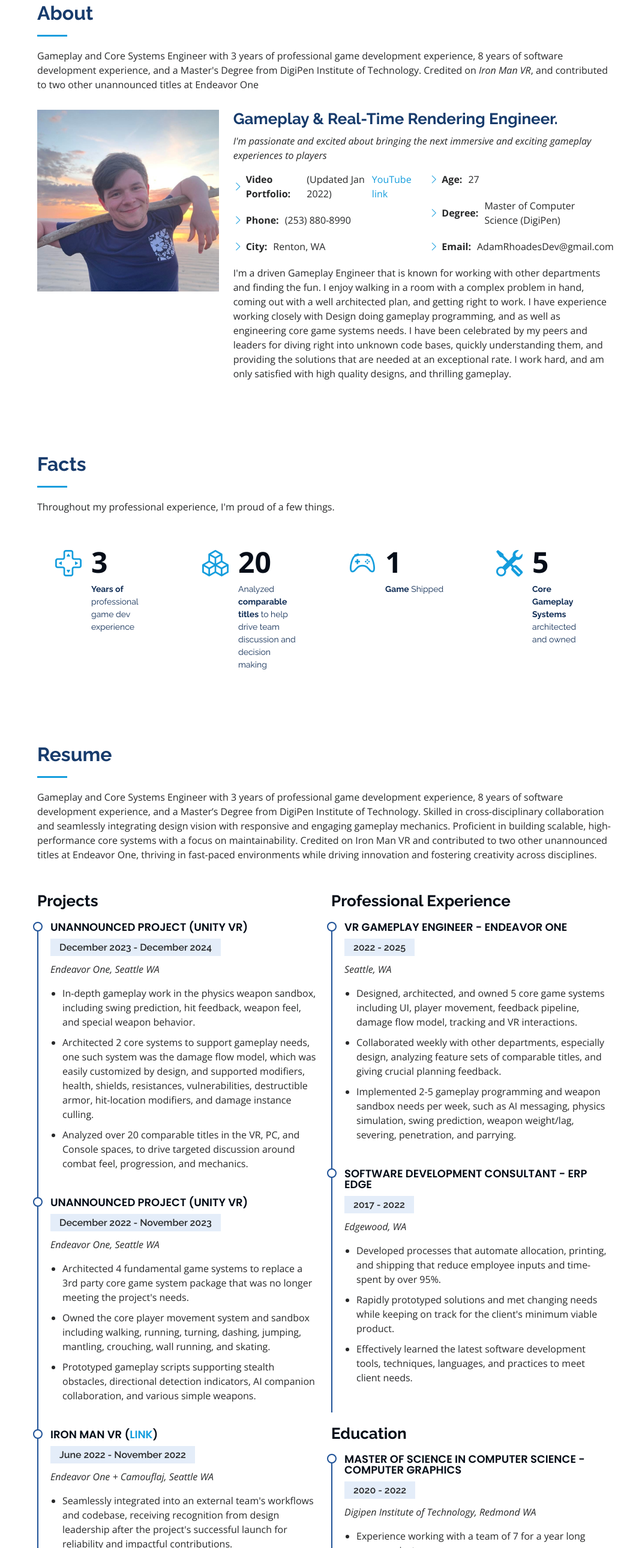
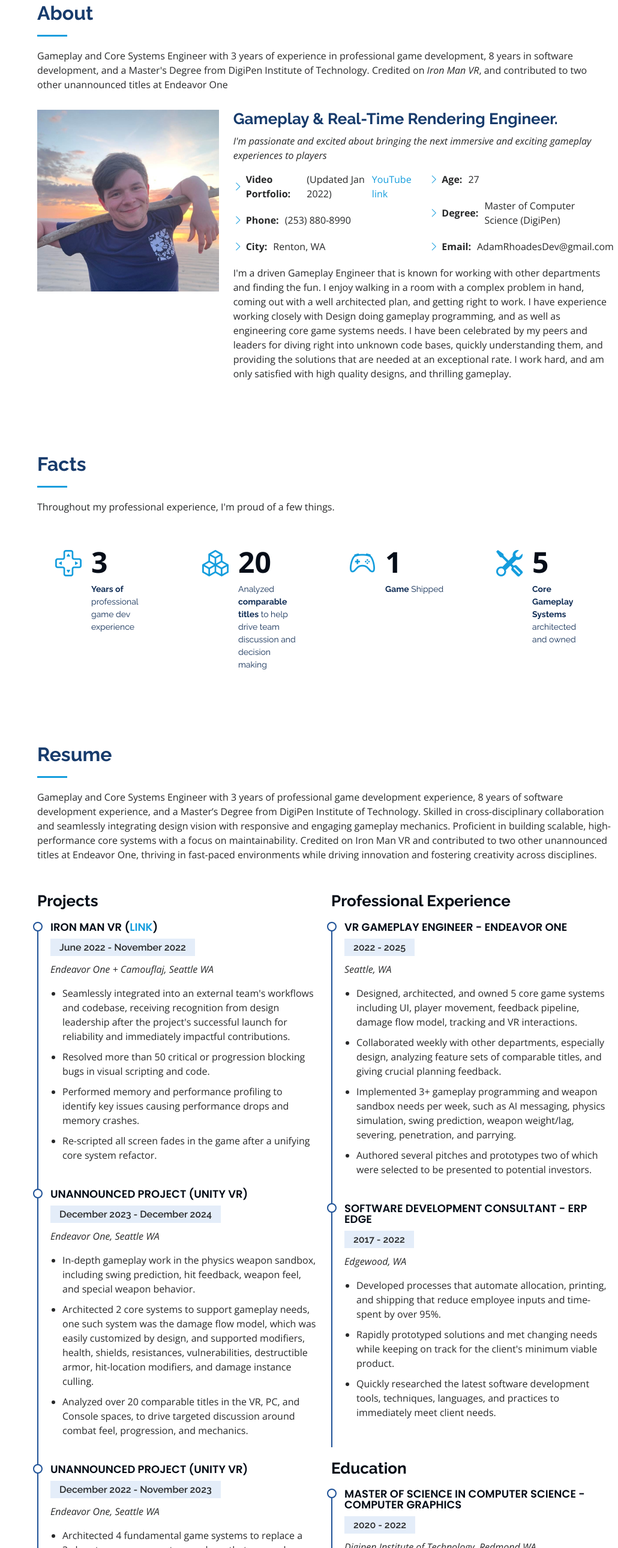
Before and after one commit to adamrhoadesdev/adamrhoadesdev.github.io, a plain HTML site: page index.html in a window 1280 px wide. Shown: the part 857-3438 px from the top of the page at 60% size, without its empty margins (250-1280 px from the left). Drawn offline with nearby package versions, Linux system fonts and the light colour scheme.

Commit message:
Updated Web Resume

```diff
--- a/index.html
+++ b/index.html
@@ -83,7 +83,7 @@
 
         <div class="section-title">
           <h2>About</h2>
-          <p>Gameplay and Core Systems Engineer with 3 years of professional game development experience, 8 years of software development experience, and a Master&#39s Degree from DigiPen Institute of Technology. Credited on <i>Iron Man VR</i>, and contributed to two other unannounced titles at Endeavor One </p>
+          <p>Gameplay and Core Systems Engineer with 3 years of experience in professional game development, 8 years in software development, and a Master&#39s Degree from DigiPen Institute of Technology. Credited on <i>Iron Man VR</i>, and contributed to two other unannounced titles at Endeavor One </p>
         </div>
 
         <div class="row">
@@ -247,6 +247,17 @@
           <div class="col-lg-6" data-aos="fade-up">
             <h3 class="resume-title">Projects</h3>
             <div class="resume-item">
+              <h4>Iron Man VR (<a href="https://www.meta.com/experiences/marvels-iron-man-vr/5017327094985781/">Link</a>)</h4>
+              <h5>June 2022 - November 2022</h5>
+              <p><em>Endeavor One + Camouflaj, Seattle WA</em></p>
+              <ul>
+                <li>Seamlessly integrated into an external team's workflows and codebase, receiving recognition from design leadership after the project's successful launch for reliability and immediately impactful contributions.</li>
+                <li>Resolved more than 50 critical or progression blocking bugs in visual scripting and code.</li>
+                <li>Performed memory and performance profiling to identify key issues causing performance drops and memory crashes. </li>
+                <li>Re-scripted all screen fades in the game after a unifying core system refactor.</li>
+              </ul>
+            </div>
+            <div class="resume-item">
               <h4>Unannounced Project (Unity VR)</h4>
               <h5>December 2023 - December 2024</h5>
               <p><em>Endeavor One, Seattle WA</em></p>
@@ -255,7 +266,8 @@
                 <li>Architected 2 core systems to support gameplay needs, one such system was the damage flow model, which was easily customized by design, and supported modifiers, health, shields, resistances, vulnerabilities, destructible armor, hit-location modifiers, and damage instance culling.</li>
                 <li>Analyzed over 20 comparable titles in the VR, PC, and Console spaces, to drive targeted discussion around combat feel, progression, and mechanics.  </li>
               </ul>
-            </div><div class="resume-item">
+            </div>
+            <div class="resume-item">
               <h4>Unannounced Project (Unity VR)</h4>
               <h5>December 2022 - November 2023</h5>
               <p><em>Endeavor One, Seattle WA</em></p>
@@ -263,16 +275,6 @@
                 <li>Architected 4 fundamental game systems to replace a 3rd party core game system package that was no longer meeting the project's needs.</li>
                 <li>Owned the core player movement system and sandbox including walking, running, turning, dashing, jumping, mantling, crouching, wall running, and skating. </li>
                 <li>Prototyped gameplay scripts supporting stealth obstacles, directional detection indicators, AI companion collaboration, and various simple weapons.</li>
-              </ul>
-            </div><div class="resume-item">
-              <h4>Iron Man VR (<a href="https://www.meta.com/experiences/marvels-iron-man-vr/5017327094985781/">Link</a>)</h4>
-              <h5>June 2022 - November 2022</h5>
-              <p><em>Endeavor One + Camouflaj, Seattle WA</em></p>
-              <ul>
-                <li>Seamlessly integrated into an external team's workflows and codebase, receiving recognition from design leadership after the project's successful launch for reliability and impactful contributions.</li>
-                <li>Resolved more than 50 critical or progression blocking bugs in visual scripting.</li>
-                <li>Performed memory and performance profiling to identify key issues causing performance drops and memory crashes. </li>
-                <li>Re-scripted all screen fades in the game after a unifying core system refactor.</li>
               </ul>
             </div>
 
@@ -322,8 +324,9 @@
               <p><em>Seattle, WA</em></p>
               <ul>
                 <li>Designed, architected, and owned 5 core game systems including UI, player movement, feedback pipeline, damage flow model, tracking and VR interactions.</li>
-                <li>Collaborated weekly with other departments, especially design, analyzing feature sets of comparable titles, and giving crucial planning feedback. </li>
-                <li>Implemented 2-5 gameplay programming and weapon sandbox needs per week, such as AI messaging, physics simulation, swing prediction, weapon weight/lag, severing, penetration, and parrying.</li>
+                <li>Collaborated weekly with other departments, especially design, analyzing feature sets of comparable titles, and giving crucial planning feedback.</li>
+                <li>Implemented 3+ gameplay programming and weapon sandbox needs per week, such as AI messaging, physics simulation, swing prediction, weapon weight/lag, severing, penetration, and parrying.</li>
+                <li>Authored several pitches and prototypes two of which were selected to be presented to potential investors.</li>
               </ul>
             </div>
             <div class="resume-item">
@@ -333,7 +336,7 @@
               <ul>
                 <li>Developed processes that automate allocation, printing, and shipping that reduce employee inputs and time-spent by over 95%. </li>
                 <li>Rapidly prototyped solutions and met changing needs while keeping on track for the client's minimum viable product.</li>
-                <li>Effectively learned the latest software development tools, techniques, languages, and practices to meet client needs.</li>
+                <li>Quickly researched the latest software development tools, techniques, languages, and practices to immediately meet client needs.</li>
               </ul>
             </div>
             <h3 class="resume-title">Education</h3>
```
